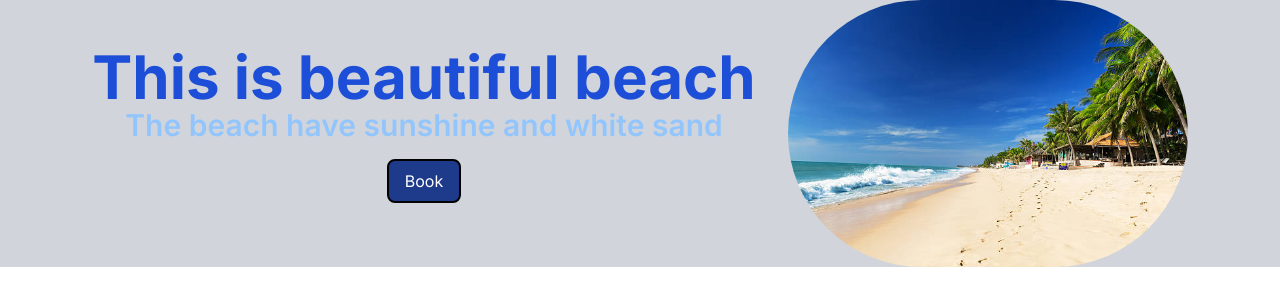
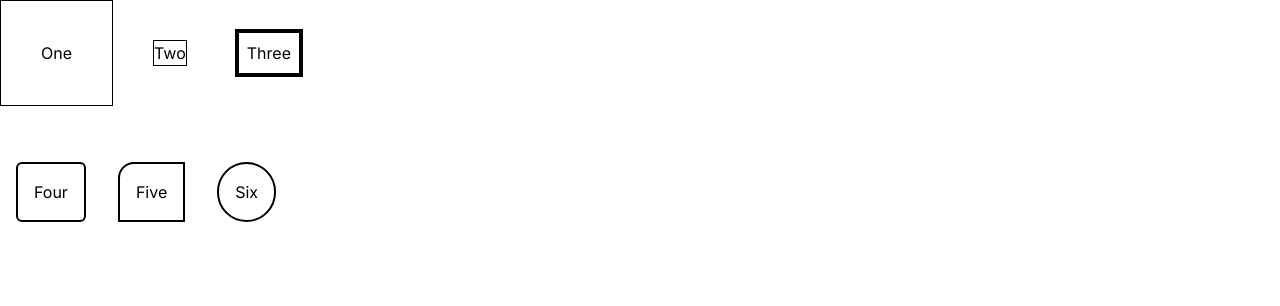
Before and after one commit to vietnq2023/tailwind, a Next.js app: page / in a window 1280 px wide. Shown: the top 306 px of the page. Built offline with nearby package versions, Linux system fonts and the light colour scheme.

Commit message:
Commit for shadows

```diff
--- a/src/app/page.tsx
+++ b/src/app/page.tsx
@@ -3,7 +3,7 @@ import Image from "next/image";
 export default function Home() {
   return (
     <>
-      <div className="flex justify-center bg-gray-300 ">
+      {/* <div className="flex justify-center bg-gray-300 ">
         <div className="mx-4 order-last">
           <Image
             src="/beach.jpg"
@@ -20,10 +20,30 @@ export default function Home() {
           <h2 className="text-3xl font-semibold text-blue-300">
             The beach have sunshine and white sand
           </h2>
-          <button className="my-4 px-4 py-2 border-2 border-black rounded-lg text-white bg-blue-900">
+          <button className="-m-52 px-4 py-2 border-2 border-black rounded-lg text-white bg-blue-900">
             Book
           </button>
         </div>
+      </div> */}
+      <div className="mb-10">
+        <button className="p-10 border border-black"> One</button>
+        <button className="m-10 border border-black"> Two</button>
+        <button className="m-2 p-2 border-4 border-black"> Three</button>
+      </div>
+
+      <div>
+        <button className="m-4 p-4 border-2 border-black rounded-md">
+          {" "}
+          Four
+        </button>
+        <button className="m-4 p-4 border-2 border-black rounded-tl-2xl">
+          {" "}
+          Five
+        </button>
+        <button className="m-4 p-4 border-2 border-black rounded-full">
+          {" "}
+          Six
+        </button>
       </div>
     </>
   );
--- /dev/null
+++ b/src/app/ring/page.tsx
@@ -0,0 +1,7 @@
+import React from "react";
+
+const Ring = () => {
+  return <h1>Hello world</h1>;
+};
+
+export default Ring;
--- /dev/null
+++ b/src/app/shadows/page.tsx
@@ -0,0 +1,21 @@
+import React from "react";
+
+const Shadow = () => {
+  return (
+    <div className="bg-gray-50 p-10">
+      <div className="mb-10">
+        <button className="p-10 mx-10 shadow-sm bg-white">One</button>
+        <button className="mx-10 p-10 shadow-sm bg-white">Two</button>
+        <button className="mx-10 p-10 shadow-lg bg-white">Three</button>
+      </div>
+
+      <div>
+        <button className="mx-10 p-10 shadow-xl bg-white">Four</button>
+        <button className="mx-10 p-10 shadow-2xl bg-white">Five</button>
+        <button className="mx-10 p-10 shadow-inner bg-white">Six</button>
+      </div>
+    </div>
+  );
+};
+
+export default Shadow;
```
